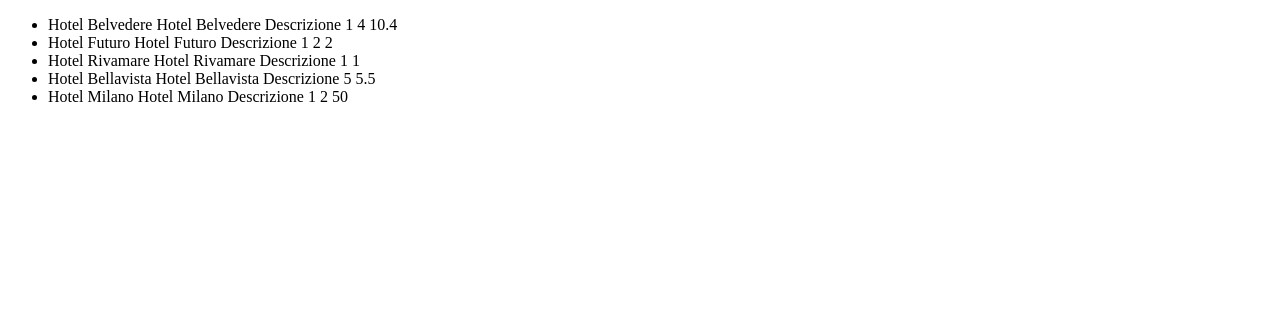
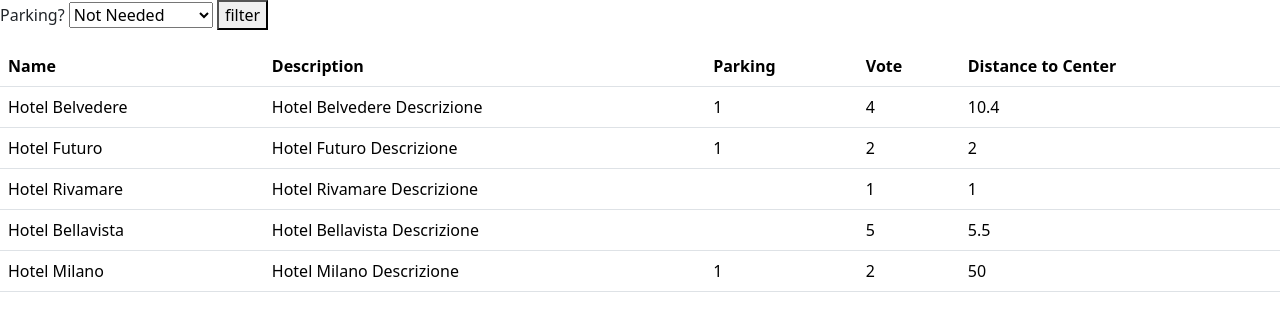
Before and after one commit to CiroFiniello/php-hotel, a PHP site: page / in a window 1280 px wide. Shown: the top 331 px of the page. Run offline with PHP 8.4, Linux system fonts and the light colour scheme.

Commit message:
ho dato una sistemata creando una tabella e poi ho iniziato a creare la struttura per la richiesta get della milestone 2

```diff
--- a/index.php
+++ b/index.php
@@ -39,28 +39,78 @@
         ],
 
     ];
-
+// foreach ($hotels as $hotel) {
+//     echo "Hotel <br>";
+//     foreach ($hotel as $key => $value) {
+//         echo "$key --- $value";
+//         echo "<br>";
+//     }
+// }
+$secondHotels = $hotels;
 ?>
 <!DOCTYPE html>
 <html lang="en">
 <head>
+    <link rel="stylesheet" href="https://cdn.jsdelivr.net/npm/bootstrap@5.3.2/dist/css/bootstrap.min.css">
     <meta charset="UTF-8">
     <meta name="viewport" content="width=device-width, initial-scale=1.0">
     <title>php-hotel</title>
 </head>
 <body>
     <main>
-        <ul>
-            <?php foreach ($hotels as $hotel) { ?>
-                <li>
-                    <?php echo $hotel['name']; ?>
-                    <?php echo $hotel['description']; ?>
-                    <?php echo $hotel['parking']; ?>
-                    <?php echo $hotel['vote']; ?>
-                    <?php echo $hotel['distance_to_center']; ?>
-                </li>
-            <?php } ?>
-        </ul>
+        <section class="row searchbar">
+            <div class="col6">
+                <form action="" method="get">
+                    <div class="mb-3">
+                        <label for="parking">Parking?</label>
+                        <select name="parking" id="parking">
+                            <option value="0">Not Needed</option>
+                            <option value="1">Without Parking</option>
+                            <option value="2">With Parking</option>
+                        </select>
+                        <button type="submit">
+                            filter
+                        </button>
+                    </div>
+                </form>
+            </div>
+            <div class="col6"></div>
+        </section>
+        <section class="content">
+            <table class="table table-hover ">
+            <thead>
+                <tr>
+                    <th>
+                        Name
+                    </th>
+                    <th>
+                        Description
+                    </th>
+                    <th>
+                        Parking
+                    </th>
+                    <th>
+                        Vote
+                    </th>
+                    <th>
+                        Distance to Center
+                    </th>
+                </tr>
+            </thead>
+            <tbody>
+                <?php foreach ($hotels as $hotel) {?>
+                <tr>
+                    <?php foreach ($hotel as $property) { ?>
+                    <td>
+                        <?php echo "$property" ?>
+                    </td>
+                    <?php } ?>
+                </tr>
+                <?php } ?>
+            </tbody>
+            </table>
+        </section>
+
     </main>
 </body>
 </html>
```
